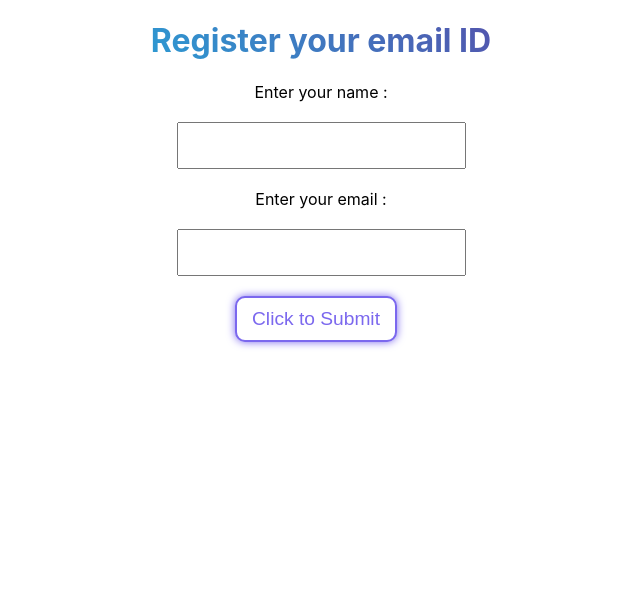
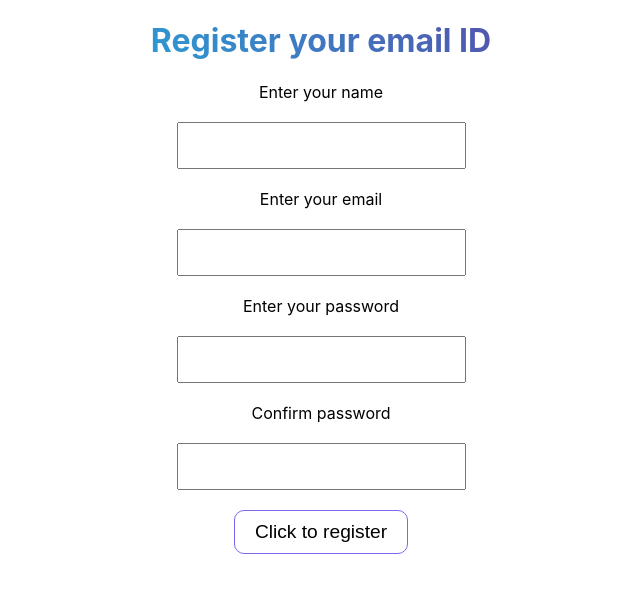
Before and after one commit to DakhaniUsman/awdiz-react, a React (Create React App) app: page /register in a window 1280 px wide. Shown: the top 592 px of the page, without its empty margins (319-959 px from the left). Built offline with nearby package versions, Linux system fonts and the light colour scheme.

Commit message:
updates day 07

```diff
--- a/src/components/Register.jsx
+++ b/src/components/Register.jsx
@@ -7,25 +7,27 @@ function Register() {
     fontSize: "20px",
   };
 
-  const [name, setName] = useState("");
-  const [email,setEmail] =useState("");
-  // console.log(name,"name");
+  const [UserData, setUserData] = useState({
+    username: "",
+    useremail: "",
+    userpassword: "",
+    userconfirmpassword: "",
+  });
 
-  function handleSubmit() {
+  console.log(UserData);
+
+  function handleSubmit(event) {
     // call api for storing name in backend, name, eamil, password, confirm pass submit krenge
+    event.preventDefault();
   }
 
-  function handleNameChange(event) {
+  function handleChange(event) {
     // input me jo type kiya hai wo state me store kro
     //  event is inbuilt form function used to access attributes values of elements in form
     console.log(event.target.value, event.target.name);
     // console.log(event.target.value);
-    setName(event.target.value);
-  }
-
-  function handleEmailChange (event) {
-    console.log(event.target.value, event.target.name);
-    setEmail(event.target.value);
+    setUserData({ ...UserData, [event.target.name]: event.target.value });
+    // ...UserData is spread operator that creates an instance to store all the values including the previous value
   }
 
   return (
@@ -33,31 +35,61 @@ function Register() {
       <h1>Register your email ID </h1>
 
       <form onSubmit={handleSubmit}>
-        <label htmlFor="name">Enter your name : {name} </label>
+        <label htmlFor="name">Enter your name </label>
         <br />
         <input
           type="text"
           name="username"
           id="name"
           style={inputField}
-          onChange={handleNameChange}
+          onChange={handleChange}
         />
         <br />
 
-        <label htmlFor="name">Enter your email : {email} </label>
+        <label htmlFor="useremail">Enter your email </label>
         <br />
         <input
           type="email"
           name="useremail"
           id="useremail"
           style={inputField}
-          onChange={handleEmailChange}
+          onChange={handleChange}
         />
         <br />
 
-        <button type="submit" onClick={Register}>
-          Click to Submit
-        </button>
+        <label htmlFor="userpassword">Enter your password </label>
+        <br />
+        <input
+          type="password"
+          name="userpassword"
+          id="useremail"
+          style={inputField}
+          onChange={handleChange}
+        />
+        <br />
+
+        <label htmlFor="userconfirmpassword">Confirm password </label>
+        <br />
+        <input
+          type="password"
+          name="userconfirmpassword"
+          id="useremail"
+          style={inputField}
+          onChange={handleChange}
+        />
+        <br />
+
+        <input
+          type="submit"
+          value="Click to register"
+          style={{
+            padding: "10px 20px",
+            backgroundColor: "white",
+            border: "1px solid mediumslateblue",
+            borderRadius: "10px ",
+            fontSize: "1.2rem",
+           }}
+        />
       </form>
     </div>
   );
```
